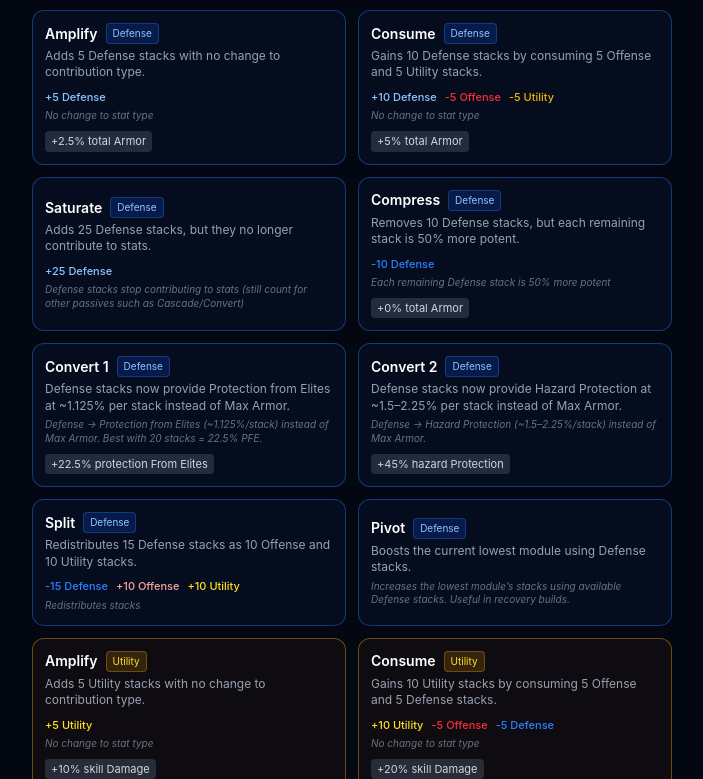
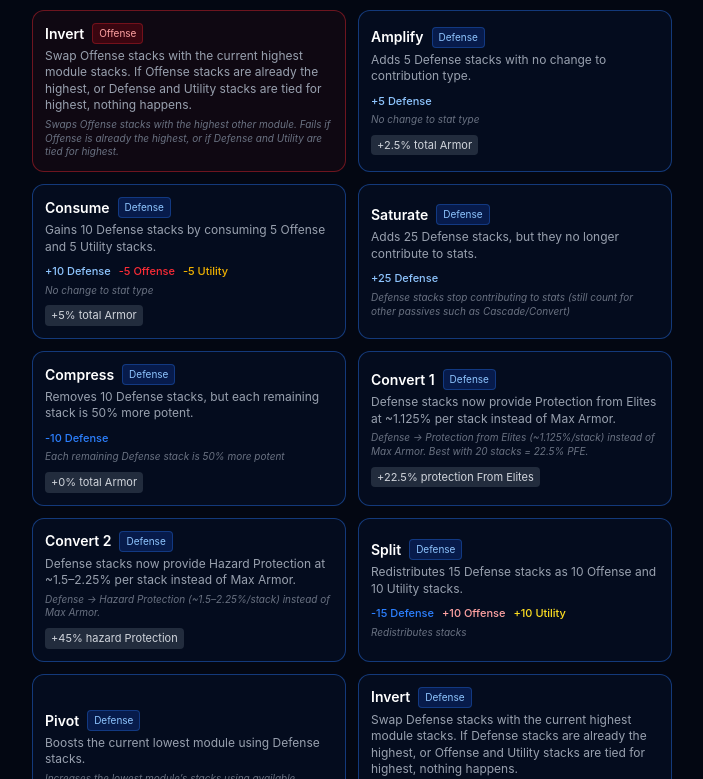
Before and after one commit to Serk4/Recombinant-app, a React (Vite) app: page / in a window 1280 px wide. Shown: the part 901-1680 px from the top of the page, without its empty margins (288-991 px from the left). Built offline with nearby package versions, Linux system fonts and the light colour scheme.

Commit message:
Add Invert passive modifier to Offense, Defense, and Utility
Agent-Logs-Url: https://github.com/Serk4/Recombinant-app/sessions/753752e2-67bd-4c27-81b4-80492e34d1c6

Co-authored-by: Serk4 <12652101+Serk4@users.noreply.github.com>

```diff
--- a/src/data/modifiers.ts
+++ b/src/data/modifiers.ts
@@ -44,7 +44,7 @@ export interface StackChange {
  * - convert     : stacks contribute to a different stat instead
  * - redistribute: stacks are moved to other categories
  */
-export type EffectType = 'none' | 'saturate' | 'compress' | 'convert' | 'redistribute' | 'pivot' | 'nullify' | 'cascade' | 'converge' | 'equalize'
+export type EffectType = 'none' | 'saturate' | 'compress' | 'convert' | 'redistribute' | 'pivot' | 'nullify' | 'cascade' | 'converge' | 'equalize' | 'invert'
 
 export interface ModifierStat {
   stat: StatKey
@@ -186,6 +186,18 @@ const OFFENSE_MODIFIERS: Modifier[] = [
     synergyWith: [],
     icon: '🔃',
   },
+  {
+    id: 'invertO',
+    name: 'Invert',
+    category: 'Offense',
+    description: 'Swap Offense stacks with the current highest module stacks. If Offense stacks are already the highest, or Defense and Utility stacks are tied for highest, nothing happens.',
+    stackChanges: [],
+    effectType: 'invert',
+    effectDescription: 'Swaps Offense stacks with the highest other module. Fails if Offense is already the highest, or if Defense and Utility are tied for highest.',
+    stats: [],
+    synergyWith: [],
+    icon: '🔀',
+  },
 ]
 
 // ─── DEFENSE ─────────────────────────────────────────────────────────────────
@@ -301,6 +313,18 @@ const DEFENSE_MODIFIERS: Modifier[] = [
     synergyWith: [],
     icon: '🔁',
   },
+  {
+    id: 'invertD',
+    name: 'Invert',
+    category: 'Defense',
+    description: 'Swap Defense stacks with the current highest module stacks. If Defense stacks are already the highest, or Offense and Utility stacks are tied for highest, nothing happens.',
+    stackChanges: [],
+    effectType: 'invert',
+    effectDescription: 'Swaps Defense stacks with the highest other module. Fails if Defense is already the highest, or if Offense and Utility are tied for highest.',
+    stats: [],
+    synergyWith: [],
+    icon: '🔀',
+  },
 ]
 
 // ─── UTILITY ─────────────────────────────────────────────────────────────────
@@ -411,6 +435,18 @@ const UTILITY_MODIFIERS: Modifier[] = [
     synergyWith: [],
     icon: '🔃',
   },
+  {
+    id: 'invertU',
+    name: 'Invert',
+    category: 'Utility',
+    description: 'Swap Utility stacks with the current highest module stacks. If Utility stacks are already the highest, or Offense and Defense stacks are tied for highest, nothing happens.',
+    stackChanges: [],
+    effectType: 'invert',
+    effectDescription: 'Swaps Utility stacks with the highest other module. Fails if Utility is already the highest, or if Offense and Defense are tied for highest.',
+    stats: [],
+    synergyWith: [],
+    icon: '🔀',
+  },
 ]
 
 // ─── WILDCARD ───────────────────────────────────────────────────────────────
--- a/src/utils/calculator.ts
+++ b/src/utils/calculator.ts
@@ -166,6 +166,27 @@ export function calculateStats(selectedModifiers: Modifier[]): StatResult[] {
       case 'pivot':
         // Quantitative amount is not well-defined; treated as a no-op.
         break
+
+      case 'invert': {
+        // Swap this category's stacks with the highest other category.
+        // Fails silently when this category is already the highest, or when
+        // the two other categories are tied for highest.
+        if (!modCat) break
+        const others = SIM_CATS.filter(c => c !== modCat)
+        const maxOther = Math.max(stacks[others[0]], stacks[others[1]])
+        // No-op if this category is already >= the max of the others
+        if (stacks[modCat] >= maxOther) break
+        // No-op if the two other categories are tied for highest
+        if (stacks[others[0]] === stacks[others[1]]) break
+        // Swap with the unique highest other category
+        const highestOther = stacks[others[0]] > stacks[others[1]] ? others[0] : others[1]
+        const tmp = stacks[modCat]
+        stacks[modCat] = stacks[highestOther]
+        stacks[highestOther] = tmp
+        addContributor(modCat, mod.name)
+        addContributor(highestOther, mod.name)
+        break
+      }
     }
   }
 
```
